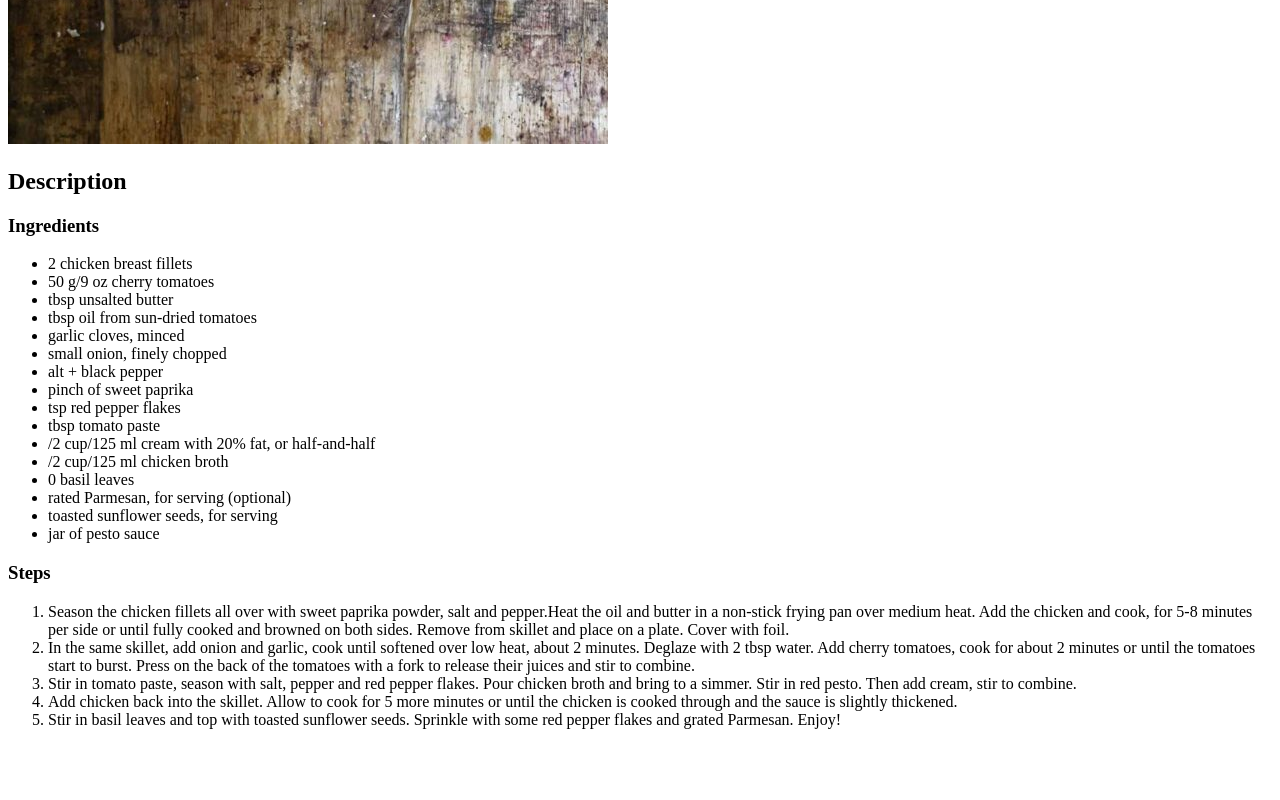
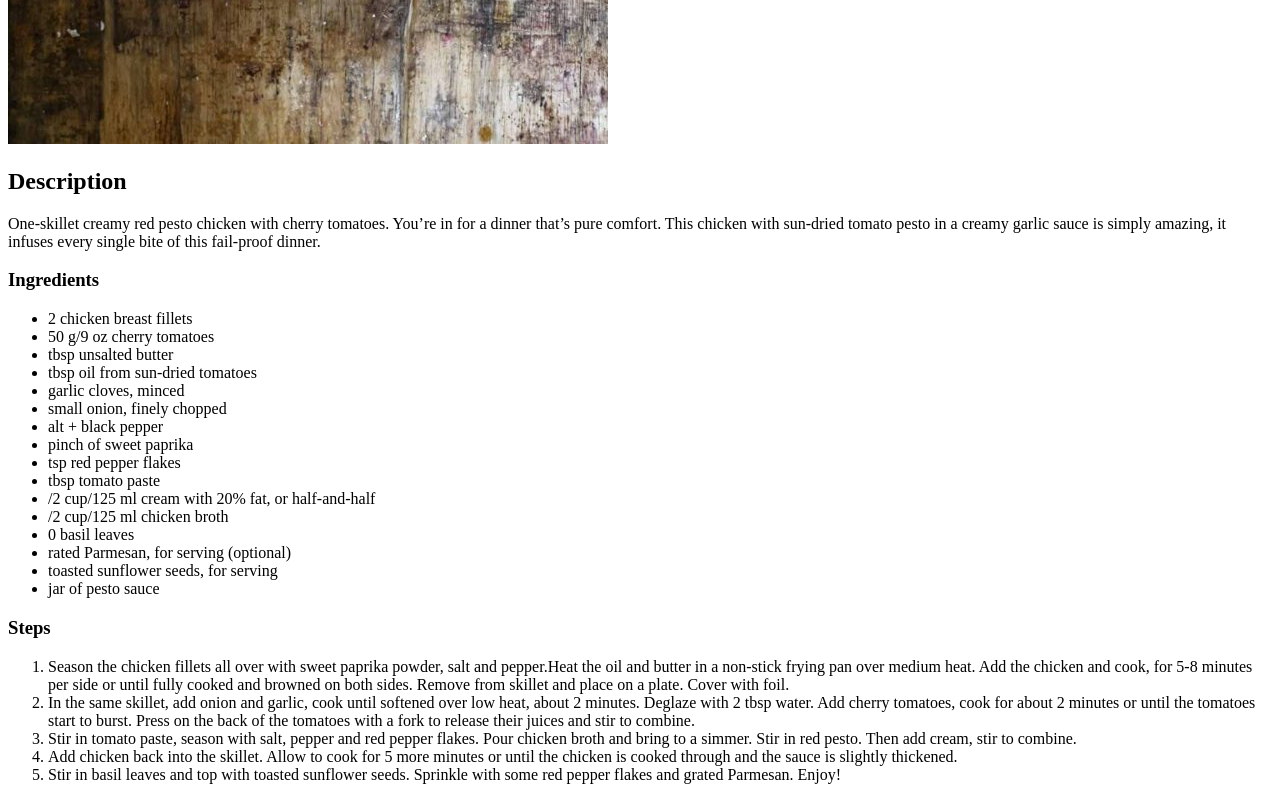
Before and after one commit to aelonite/odin-recipes, a plain HTML site: page recipes/pesto-chicken.html in a window 1280 px wide. Shown: the part 838-1638 px from the top of the page. Before the commit the page ends 1583 px from the top, so only its background shows below. Drawn offline with Linux system fonts and the light colour scheme.

Commit message:
Added descriptions of recipes

```diff
--- a/recipes/pesto-chicken.html
+++ b/recipes/pesto-chicken.html
@@ -10,6 +10,7 @@
     <h1>Creamy Red Pesto Chicken </h1>
     <img src="pesto-chicken.jpg" alt="Pesto Chicken Picture">
     <h2>Description</h2>
+    <p>One-skillet creamy red pesto chicken with cherry tomatoes. You’re in for a dinner that’s pure comfort. This chicken with sun-dried tomato pesto in a creamy garlic sauce is simply amazing, it infuses every single bite of this fail-proof dinner. </p>
     <h3>Ingredients</h3>
     <ul>
         <li>2 chicken breast fillets</li>
```
Also changed, not shown: recipes/honey-garlic-salmon.html (+1 -0 lines).
